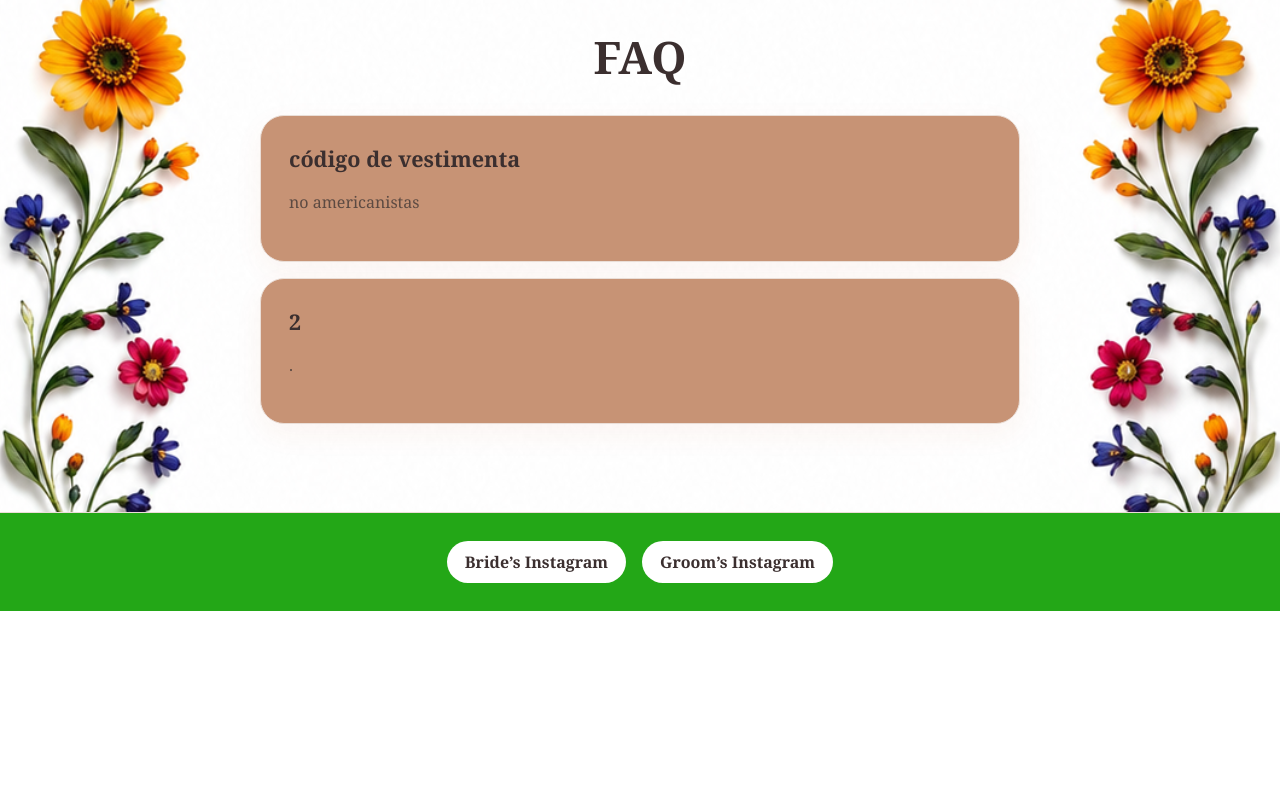
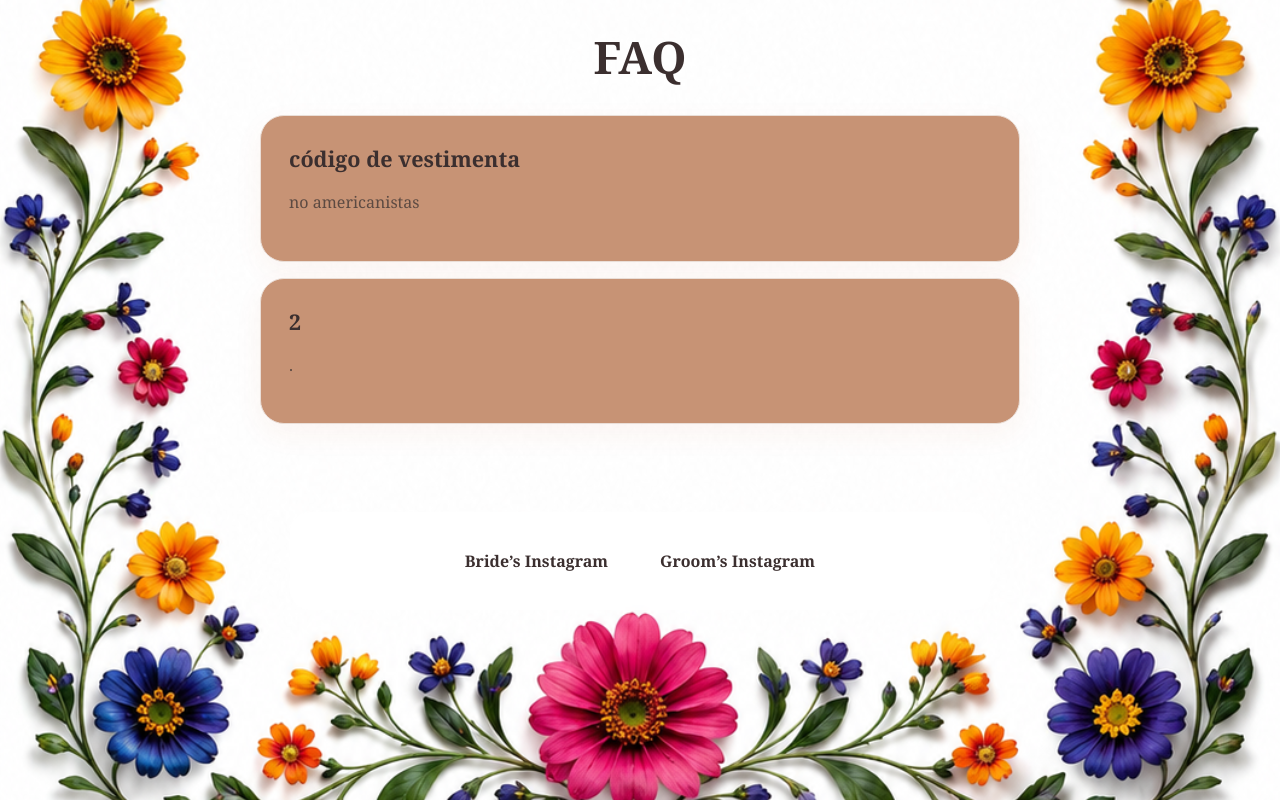
Before and after one commit to julio-reyes-tena/soniajovanweddingpage, a React (Vite) app: page / in a window 1280 px wide. Shown: the part 4459-5259 px from the top of the page. Before the commit the page ends 5070 px from the top, so only its background shows below. Built offline with nearby package versions, Linux system fonts and the light colour scheme.

Commit message:
before router

```diff
--- a/package.json
+++ b/package.json
@@ -11,7 +11,8 @@
   },
   "dependencies": {
     "react": "^19.2.4",
-    "react-dom": "^19.2.4"
+    "react-dom": "^19.2.4",
+    "react-router": "^8.2.0"
   },
   "devDependencies": {
     "@eslint/js": "^9.39.4",
--- a/src/index.css
+++ b/src/index.css
@@ -19,10 +19,9 @@ body {
   margin: 0;
   font-family: Georgia, serif;
   background-image: url("./assets/flowers realistic.png");
-  background-size: cover;
-  background-position: center;
-  background-repeat: no-repeat;
-  background-attachment: fixed;
+  background-size: 100% auto;
+  background-position: top center;
+  background-attachment: scroll;
   color: #3b2f2f;
 }
 
--- a/src/styles.css
+++ b/src/styles.css
@@ -239,10 +239,12 @@ textarea {
 }
 
 .footer {
-  border-top: 1px solid #eaded7;
-  padding: 28px 0;
+  width: min(700px, calc(100% - 260px));
+  margin: 0 auto 190px;
+  padding: 28px 20px;
   text-align: center;
-  background: #23a717;
+  background: rgba(255, 255, 255, 0.85);
+  border-radius: 20px;
 }
 
 @media (max-width: 820px) {
```
Also changed, not shown: 1 other file (tests, documents, lock files or other folders).
